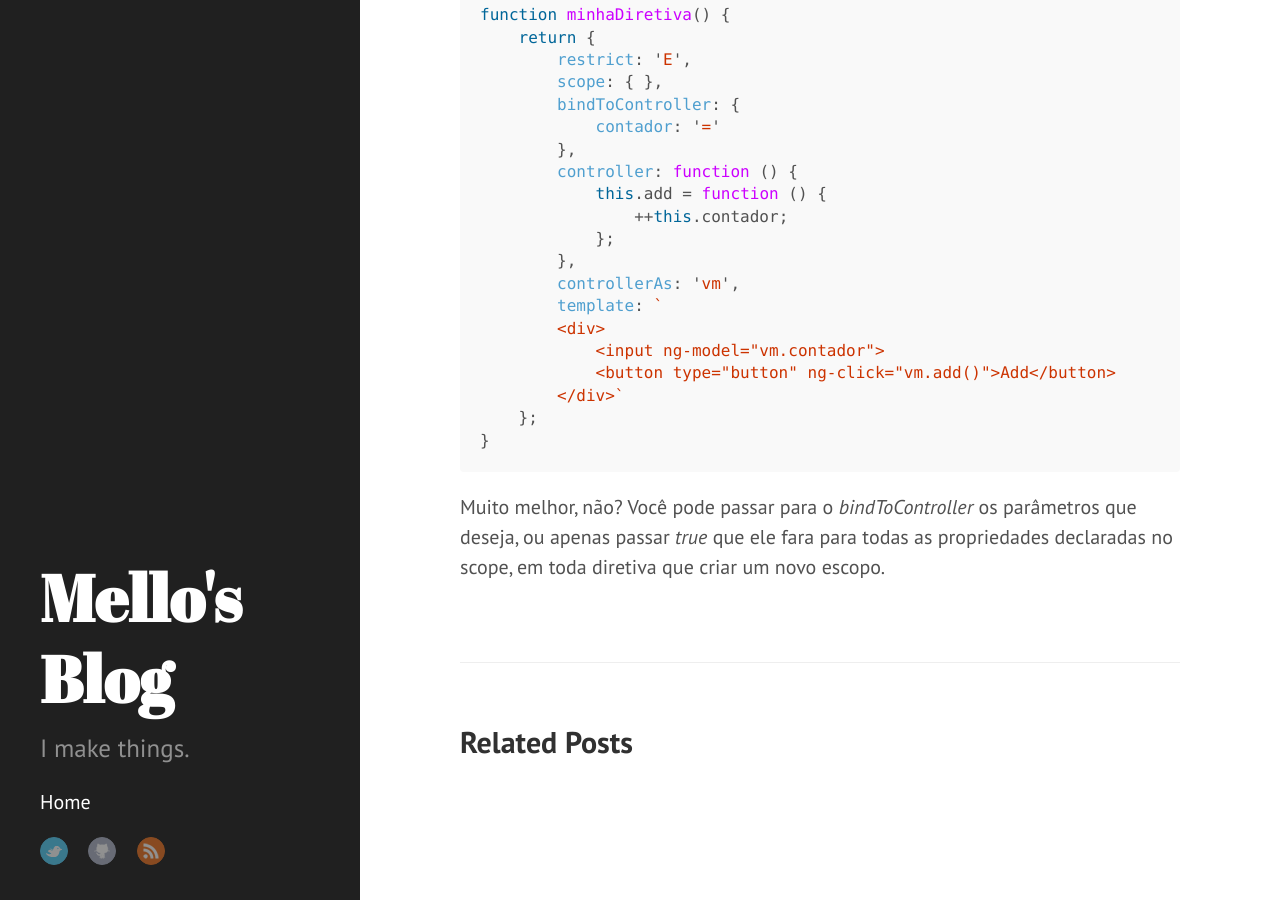
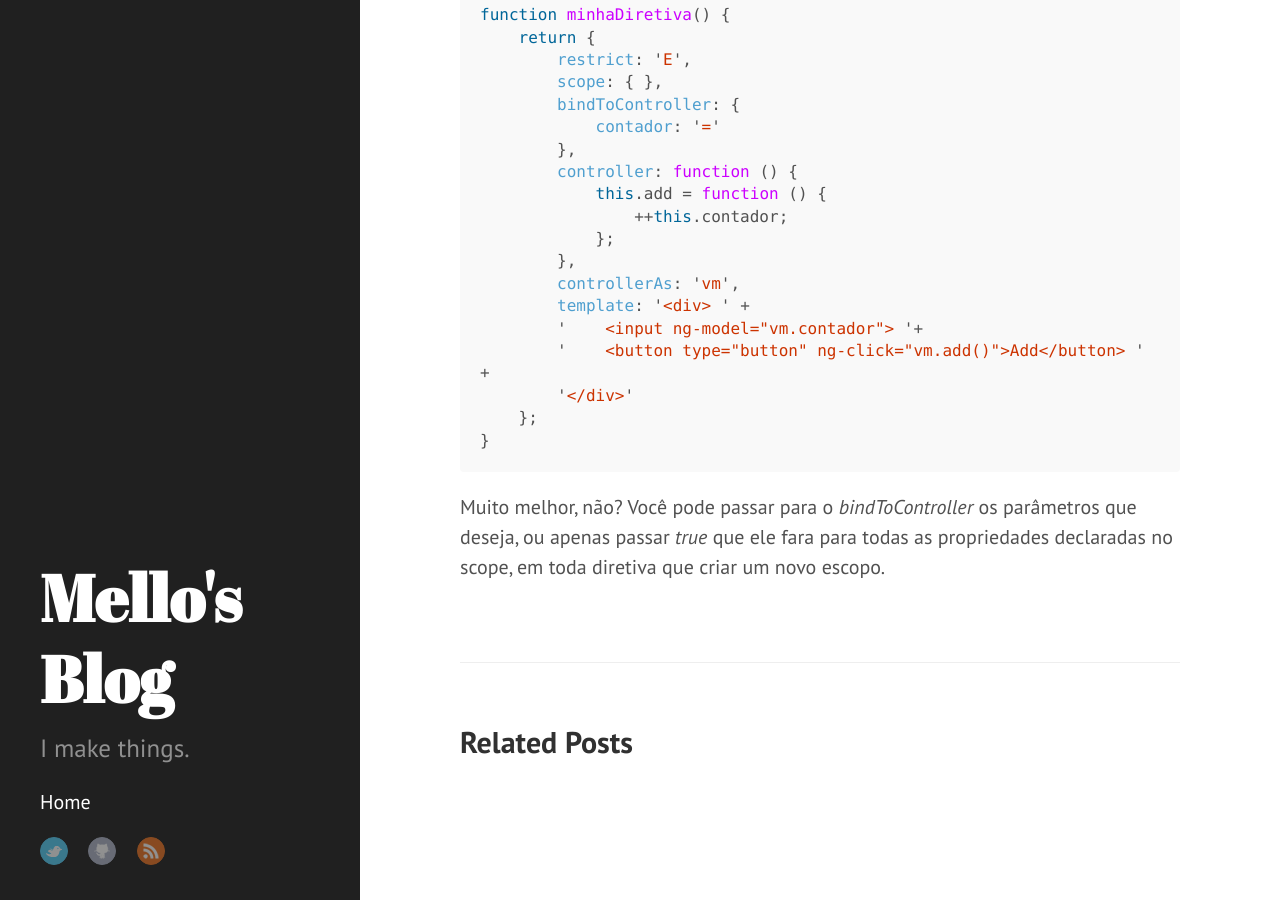
Before and after one commit to joaomello-zz/joaomello.github.io, a Jekyll site: the page built from _posts/2015-11-15-angular-bindtocontroller.markdown, in a window 1280 px wide and 900 px high, scrolled down 1028 px. Built offline with Jekyll 4.4.1, drawn with Linux system fonts in a browser that asks for light colours.

Commit message:
Post update: Angular bindToController

```diff
--- a/_posts/2015-11-15-angular-bindtocontroller.markdown
+++ b/_posts/2015-11-15-angular-bindtocontroller.markdown
@@ -51,11 +51,10 @@ function minhaDiretiva() {
             };
         },
         controllerAs: 'vm',
-        template: `
-        <div>
-            <input ng-model="vm.contador">
-            <button type="button" ng-click="vm.add()">Add</button>
-        </div>`
+        template: '<div> ' +
+        '    <input ng-model="vm.contador"> '+
+        '    <button type="button" ng-click="vm.add()">Add</button> ' +
+        '</div>'
     };
 }
 ~~~
```
